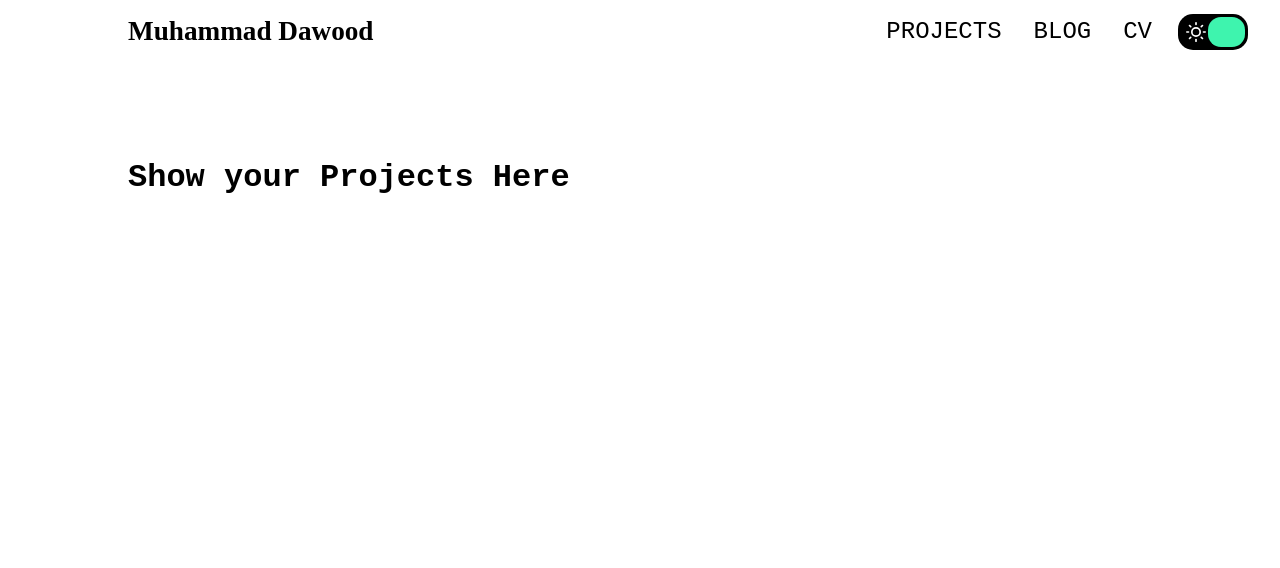
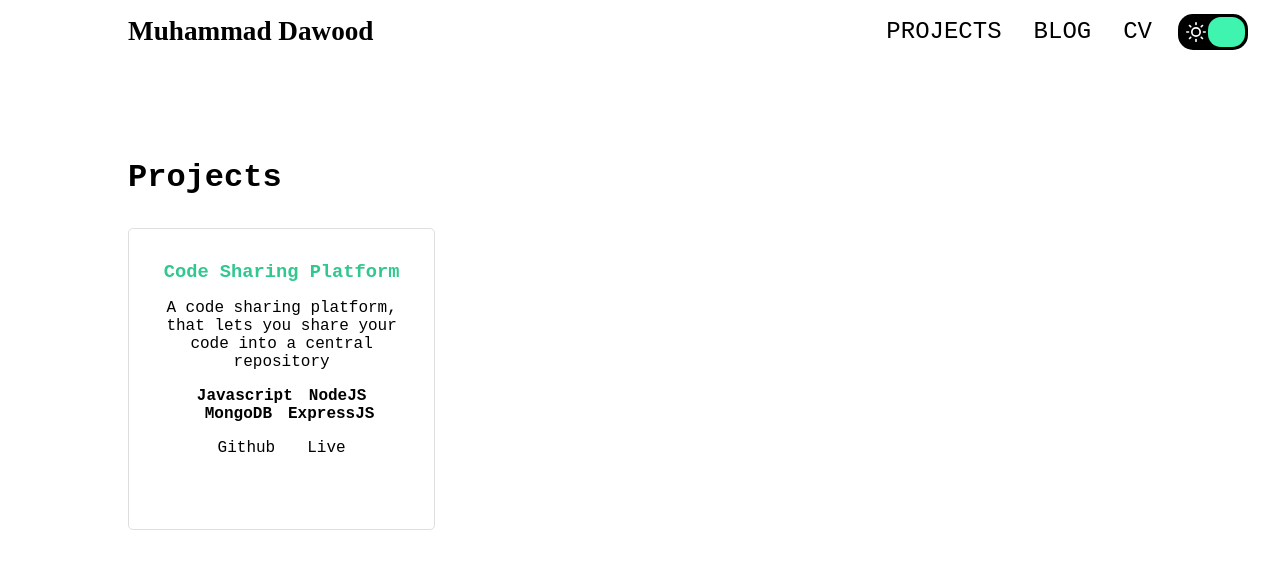
Before and after one commit to DawoodShahat/dawoodshahat.tech, a Gatsby site: page /projects in a window 1280 px wide. Built offline with nearby package versions, Linux system fonts and the light colour scheme; Gatsby itself is replaced by a stand-in of ours; some packages are replaced by stand-ins of ours.

Commit message:
projects section updated

```diff
--- /dev/null
+++ b/src/components/ProjectCard.js
@@ -0,0 +1,30 @@
+import React from "react"
+import "./projectcard.css"
+
+const List = ({ list }) => (
+  <ul className="list">
+    {list.map((item, index) => (
+      <li key={index} className="list__item">
+        {item}
+      </li>
+    ))}
+  </ul>
+)
+
+const ProjectCard = ({ title, description, techStack, link }) => {
+  return (
+    <div className="card">
+      <h3 className="card__title">{title}</h3>
+      <p className="card__description">{description}</p>
+      <List list={techStack} />
+      <a className="card__link" href="">
+        Github
+      </a>
+      <a className="card__link" href="">
+        Live
+      </a>
+    </div>
+  )
+}
+
+export default ProjectCard
--- /dev/null
+++ b/src/components/projectcard.css
@@ -0,0 +1,45 @@
+.card {
+  border: 1px solid #dedede;
+  width: 100%;
+  text-align: center;
+  padding: 2rem;
+  border-radius: 0.3rem;
+}
+
+.card {
+  margin: 0 1rem 1rem 0;
+}
+
+.card__title {
+  color: #32c78e;
+  margin-bottom: 1rem;
+}
+
+.list {
+  padding: 0;
+  list-style-type: none;
+  display: flex;
+  flex-wrap: wrap;
+  justify-content: center;
+  width: 100%;
+  margin: 1rem auto;
+  font-weight: bolder;
+}
+
+.list__item + .list__item {
+  margin-left: 1rem;
+}
+
+.card__link {
+  margin: 1rem;
+}
+
+.card__link:hover {
+  text-decoration: underline;
+}
+
+@media (min-width: 450px) {
+  .card {
+    width: 30%;
+  }
+}
--- a/src/pages/projects.js
+++ b/src/pages/projects.js
@@ -1,9 +1,17 @@
 import React from "react"
+import ProjectCard from "../components/ProjectCard"
 
 export default function Projects() {
   return (
-    <div className="container">
-      <h1>Show your Projects Here</h1>
+    <div className="container projects">
+      <h1 className="projects__title">Projects</h1>
+      <div className="projects">
+        <ProjectCard
+          title="Code Sharing Platform"
+          description="A code sharing platform, that lets you share your code into a central repository"
+          techStack={["Javascript", "NodeJS", "MongoDB", "ExpressJS"]}
+        />
+      </div>
     </div>
   )
 }
--- a/src/styles/global.css
+++ b/src/styles/global.css
@@ -37,7 +37,8 @@ body.dark .hamburger-close {
 body.dark .social__link,
 body.dark .nav__link,
 body.dark .branding_link,
-body.dark .blog-post__link {
+body.dark .blog-post__link,
+body.dark .card__link {
   color: var(--text-dark);
 }
 
@@ -215,9 +216,6 @@ ul {
   border-bottom: 4px solid #5851db;
 }
 
-/* .blog {
-} */
-
 .blog-post {
   font-size: 1.3em;
 }
@@ -237,6 +235,21 @@ ul {
 
 .blog-post__link {
   text-decoration: underline;
+}
+
+/* projects section */
+.container.projects {
+  display: flex;
+  flex-direction: column;
+}
+
+.projects {
+  display: flex;
+  flex-wrap: wrap;
+}
+
+.projects__title {
+  margin-bottom: 2rem;
 }
 
 @media (min-width: 400px) {
```
